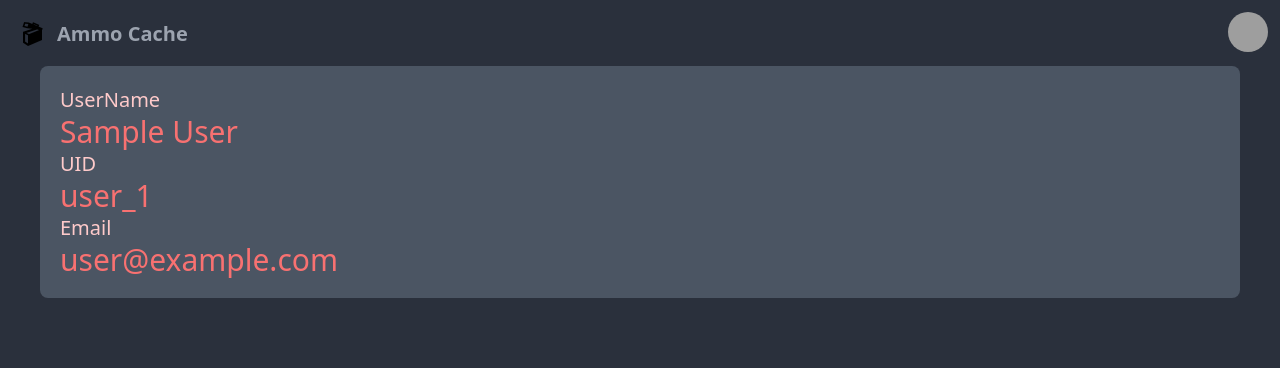
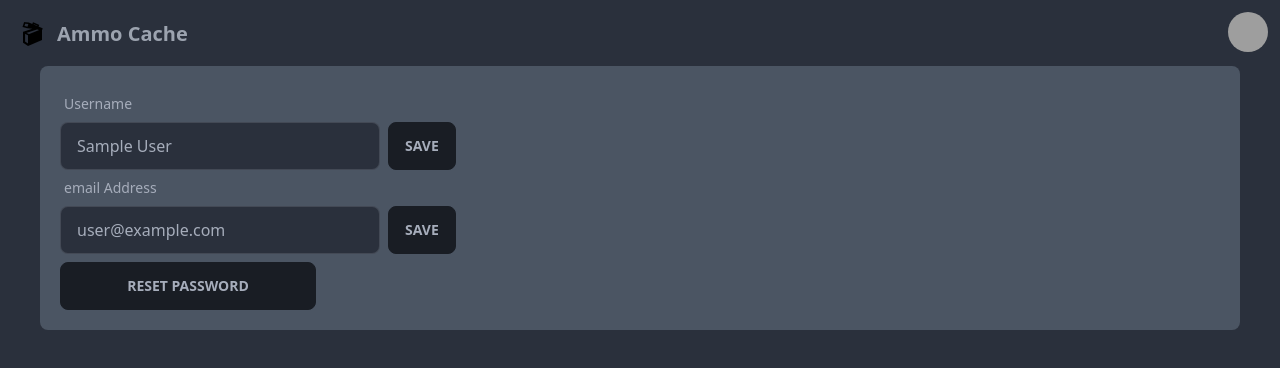
Before and after one commit to thakrisp/AmmoInventory, a SvelteKit app: page /profile in a window 1280 px wide. Shown: the top 368 px of the page. Built offline with nearby package versions, Linux system fonts and the light colour scheme; no server answers; sample sign-in values are in the browser's storage; grey boxes are pictures that could not be loaded; what Firebase would draw is missing.

Commit message:
udpate user information, Global and individual restockNumbers.

```diff
--- a/src/lib/Popup.svelte
+++ b/src/lib/Popup.svelte
@@ -1,62 +1,70 @@
 <script lang="ts">
 	import type { userAmmo } from 'src/types';
+	import ErrorMessage from './ErrorMessage.svelte';
 	import { createEventDispatcher } from 'svelte';
-	import { doc, getDoc, updateDoc } from 'firebase/firestore';
+	import { doc, getDoc, updateDoc, setDoc } from 'firebase/firestore';
 	import { db } from '../firebase';
-	import { user } from '../store/user';
+	import { restockNumber as storeRestockNumber, user } from '../store/user';
 	import shortUUID from 'short-uuid';
 
 	$: userUID = $user.uid;
 	export let ammoUUID: string = shortUUID.generate().toString();
-	export let name: string | undefined = undefined;
-	export let count: number | undefined = undefined;
-	export let type: string | undefined = undefined;
-	export let grain: number | undefined = undefined;
-	let error: string | null = null;
+	export let name: string = '';
+	export let count: number = 0;
+	export let type: string = '';
+	export let grain: number = 0;
+	export let restockNumber: number = $storeRestockNumber;
+	let errorMessage: string = '';
 
 	const dispatch = createEventDispatcher();
-	const close = () =>
-		dispatch('close', () => {
-			name = undefined;
-			count = undefined;
-			type = undefined;
-			grain = undefined;
-		});
+	const close = () => dispatch('close');
 
 	const handleKeydown = (e: KeyboardEvent) => {
 		if (e.key == 'Escape') close();
 	};
 
 	let validateForm = () => {
-		return name !== undefined && count !== undefined && type !== undefined && grain !== undefined;
+		return name !== '' && count > 0 && type !== '' && grain > 0;
 	};
 
 	// if (import.meta.env.DEV) {
 	// 	(name = 'Test Name2'), (count = 125), (type = 'Test Type2'), (grain = 112);
 	// }
+	let delteData = async () => {
+		const dataRef = doc(db, 'ammo', userUID);
+		let data: userAmmo[] = await fetchData();
+
+		let indexToChange = data.findIndex((e: userAmmo) => e.ammoUUID === ammoUUID);
+
+		if (indexToChange !== -1) {
+			data.splice(indexToChange, 1);
+			await updateDoc(dataRef, { ammo: data });
+			dispatch('newData', data);
+		}
+	};
 
 	let saveData = async () => {
 		const dataRef = doc(db, 'ammo', userUID);
-		let data = await fetchData();
+		let data: userAmmo[] = await fetchData();
 
-		if (data !== undefined) {
 		let indexToChange = data.findIndex((e: userAmmo) => e.ammoUUID === ammoUUID);
+
+		if (validateForm()) {
 			if (indexToChange !== -1) {
 				data[indexToChange].name = name;
 				data[indexToChange].count = count;
+				data[indexToChange].restockNumber = restockNumber;
 				data[indexToChange].type = type;
 				data[indexToChange].grain = grain;
 			} else {
-				data.push({ ammoUUID, name, count, grain, type });
+				data.push({ ammoUUID, restockNumber, name, count, grain, type });
 			}
 			await updateDoc(dataRef, { ammo: data });
 			dispatch('newData', data);
+			close();
 		} else {
-			await updateDoc(dataRef, { ammo: [{ ammoUUID, name, count, type, grain }] });
-			dispatch('newData', [{ ammoUUID, name, count, type, grain }]);
+			errorMessage = 'form isnt filled out completely';
 		}
-
-		close();
 	};
 
 	async function fetchData() {
@@ -78,8 +86,8 @@
 			<label for="my-modal" class="btn btn-sm btn-circle right-2 top-2" on:click={close}>✕</label>
 		</div>
 		<div class="form-control space-y-5">
-			{#if error}
-				<p class="bg-red-100 rounded-lg pl-5 text-black">{error}</p>
+			{#if errorMessage !== ''}
+				<ErrorMessage bind:errorMessage />
 			{/if}
 			<label class="input-group input-group-vertical">
 				<span>Name</span>
@@ -90,6 +98,7 @@
 					class="input input-bordered text-white"
 				/>
 			</label>
+			<div class="flex flex-col md:flex-row ">
 				<label class="input-group input-group-vertical">
 					<span>Count</span>
 					<input
@@ -99,6 +108,16 @@
 						class="input input-bordered text-white"
 					/>
 				</label>
+				<label class="input-group input-group-vertical mt-5 md:mt-0 md:ml-2">
+					<span>Restock Number</span>
+					<input
+						type="number"
+						placeholder="1000"
+						bind:value={restockNumber}
+						class="input input-bordered text-white"
+					/>
+				</label>
+			</div>
 			<label class="input-group input-group-vertical">
 				<span>type</span>
 				<input
@@ -118,8 +137,9 @@
 				/>
 			</label>
 		</div>
-		<div class="modal-action">
-			<label for="my-modal" class="btn min-w-full" on:click={saveData}>Save</label>
+		<div class="flex justify-between my-2">
+			<button class="btn btn-error" on:click={delteData}>Delete</button>
+			<button class="btn" on:click={saveData}>Save</button>
 		</div>
 	</label>
 </label>
@@ -128,4 +148,14 @@
 	label {
 		font-weight: 600;
 	}
+
+	input::-webkit-outer-spin-button,
+	input::-webkit-inner-spin-button {
+		-webkit-appearance: none;
+		margin: 0;
+	}
+
+	input[type='number'] {
+		-moz-appearance: textfield;
+	}
 </style>
--- a/src/lib/header/Header.svelte
+++ b/src/lib/header/Header.svelte
@@ -20,11 +20,14 @@
 	</div>
 	<div class="flex-none gap-2">
 		<div class="dropdown dropdown-end">
+			<!-- svelte-ignore a11y-no-noninteractive-tabindex -->
+			<!-- svelte-ignore a11y-label-has-associated-control -->
 			<label tabindex="0" class="btn btn-ghost btn-circle avatar">
 				<div class="w-10 rounded-full">
 					<img src="user.png" alt="ammo cache logo" />
 				</div>
 			</label>
+			<!-- svelte-ignore a11y-no-noninteractive-tabindex -->
 			<ul
 				tabindex="0"
 				class="mt-3 p-2 shadow menu menu-compact dropdown-content bg-base-100 rounded-box w-52"
@@ -38,6 +41,8 @@
 						<span class="badge">New</span>
 					</a>
 				</li>
+				<!-- svelte-ignore a11y-missing-attribute -->
+				<!-- svelte-ignore a11y-click-events-have-key-events -->
 				<li on:click={signOutUser}><a>Logout</a></li>
 			</ul>
 		</div>
--- a/src/lib/login/SignUp.svelte
+++ b/src/lib/login/SignUp.svelte
@@ -1,7 +1,8 @@
 <script lang="ts">
 	import { goto } from '$app/navigation';
 	import { createUserWithEmailAndPassword, updateProfile } from 'firebase/auth';
-	import { auth } from '../../firebase';
+	import { doc, setDoc } from 'firebase/firestore';
+	import { auth, db } from '../../firebase';
 	import ErrorMessage from '$lib/ErrorMessage.svelte';
 	import SubmitButton from '$lib/SubmitButton.svelte';
 
@@ -25,6 +26,12 @@
 						updateProfile(auth.currentUser, {
 							displayName: username
 						});
+						try {
+							const dataRef = doc(db, 'ammo', auth.currentUser.uid);
+							setDoc(dataRef, { ammo: [] });
+						} catch (e) {
+							console.log(e);
+						}
 						goto('/');
 					}
 				})
--- a/src/routes/(Authed)/+layout.svelte
+++ b/src/routes/(Authed)/+layout.svelte
@@ -1,15 +1,5 @@
 <script lang="ts">
 	import Header from '$lib/header/Header.svelte';
-	import { restockNumber } from '../../store/user';
-	import { onMount } from 'svelte';
-
-	onMount(async () => {
-		// let localStorageRestockNumber = localStorage.getItem('restockNumber');
-		// if (localStorageRestockNumber !== null) {
-		// 	$restockNumber = Number(localStorageRestockNumber);
-		// }
-		console.log(`localRN: ${localStorage.getItem('restockNumber')},\nstoreRN: ${$restockNumber}`);
-	});
 </script>
 
 <svelte:head>
--- a/src/routes/(Authed)/+page.svelte
+++ b/src/routes/(Authed)/+page.svelte
@@ -13,9 +13,9 @@
 	let data: userAmmo[];
 	$: data = [];
 
-	let dropDownSelected = 'All';
+	let dropDownSelected = 'All ammos';
 
-	$: filteredData = dropDownSelected === 'All' ? data : filterData(dropDownSelected);
+	$: filteredData = dropDownSelected === 'All ammos' ? data : filterData(dropDownSelected);
 	$: optionsDropDown = [...new Set(data.map((i) => i.name))];
 
 	function filterData(selected: string) {
@@ -36,7 +36,7 @@
 				data = fetchedData;
 				data.sort((a, b) => (a.name < b.name ? -1 : a.name > b.name ? 1 : 0));
 
-				$restockNumber = docSnap.data()?.restockNumber;
+				$restockNumber = docSnap.data()?.restockNumber | 0;
 			}
 		}
 	}
@@ -61,7 +61,7 @@
 			bind:value={dropDownSelected}
 			on:change={() => filterData(dropDownSelected)}
 		>
-			<option>All</option>
+			<option>All ammos</option>
 			{#each optionsDropDown as ammoOptions}
 				<option value={ammoOptions}>{ammoOptions}</option>
 			{/each}
--- a/src/routes/(Authed)/profile/+page.svelte
+++ b/src/routes/(Authed)/profile/+page.svelte
@@ -1,32 +1,77 @@
 <script lang="ts">
 	import { user } from '../../../store/user';
+	import { auth } from '../../../firebase';
+	import { updateEmail, updateProfile, sendPasswordResetEmail } from 'firebase/auth';
 
-	$: displayName = $user?.displayName;
-	$: uid = $user?.uid;
-	$: email = $user?.email;
+	$: email = $user.email || 'no email';
+	$: displayName = $user.displayName || 'no displayName';
+
+	let updateUsername = async () => {
+		if (auth.currentUser !== null) {
+			await updateProfile(auth.currentUser, {
+				displayName
+			})
+				.then(() => {})
+				.catch((error) => {
+					console.error(error);
+				});
+		}
+	};
+
+	let updateEmailAddress = async () => {
+		if (auth.currentUser !== null) {
+			updateEmail(auth.currentUser, email)
+				.then(() => {})
+				.catch((error) => {
+					console.error(error);
+				});
+		}
+	};
+
+	let resetPassword = async () => {
+		sendPasswordResetEmail(auth, email)
+			.then(() => {})
+			.catch((error) => {
+				console.error(error);
+			});
+	};
 </script>
 
 <div class="mx-10 bg-gray-600 rounded-lg p-5">
-	{#if !uid}
+	{#if email === 'no email' || displayName === 'no displayName'}
 		<p>Loading</p>
 	{:else}
-		<div>
-			<h1 class="text-xl text-red-200">UserName</h1>
-			<div class="text-3xl text-red-400">
-				{displayName}
+		<div class="flex items-end">
+			<div class="form-control w-full max-w-xs">
+				<!-- svelte-ignore a11y-label-has-associated-control -->
+				<label class="label">
+					<span class="label-text">Username</span>
+				</label>
+				<input
+					type="text"
+					on:change={(event) => (displayName = event.currentTarget.value)}
+					value={displayName}
+					class="input input-bordered w-full max-w-xs"
+				/>
 			</div>
+			<button class="btn ml-2 mt-2" on:click={updateUsername}>Save</button>
 		</div>
-		<div>
-			<h1 class="text-xl text-red-200">UID</h1>
-			<div class="text-3xl text-red-400">
-				{uid}
+
+		<div class="flex items-end">
+			<div class="form-control w-full max-w-xs">
+				<!-- svelte-ignore a11y-label-has-associated-control -->
+				<label class="label">
+					<span class="label-text">email Address</span>
+				</label>
+				<input
+					type="text"
+					on:change={(event) => (email = event.currentTarget.value)}
+					value={email}
+					class="input input-bordered w-full max-w-xs"
+				/>
 			</div>
+			<button class="btn ml-2 mt-2" on:click={updateEmailAddress}>Save</button>
 		</div>
-		<div>
-			<h1 class="text-xl text-red-200">Email</h1>
-			<div class="text-3xl text-red-400">
-				{email}
-			</div>
-		</div>
+		<button class="btn btn-wide mt-2" on:click={resetPassword}>Reset password</button>
 	{/if}
 </div>
--- a/src/routes/(Authed)/settings/+page.svelte
+++ b/src/routes/(Authed)/settings/+page.svelte
@@ -28,39 +28,12 @@
 				placeholder="1000"
 				id="panicNumber"
 				bind:value={$restockNumber}
-				class="w-32 pl-2 bg-gray-600 border-b border-b-black focus:border-none focus:rounded"
+				class="w-32 pl-2 mr-2 bg-gray-600 border-b border-b-black focus:border-none focus:rounded"
 			/>
 			<!-- svelte-ignore a11y-click-events-have-key-events -->
 
-			<div
-				on:click|preventDefault={saveRestockNumber}
-				class="{!saving
-					? 'pr-2'
-					: ''} flex bg-gray-500 ml-2 pl-2 items-center hover:bg-gray-400 rounded text-black font-semibold focus:outline-none"
-			>
-				Save
-				{#if saving}
-					<svg
-						class="animate-spin my-1 mx-2 h-5 w-5 text-white"
-						xmlns="http://www.w3.org/2000/svg"
-						fill="none"
-						viewBox="0 0 24 24"
-					>
-						<circle
-							class="opacity-25"
-							cx="12"
-							cy="12"
-							r="10"
-							stroke="currentColor"
-							stroke-width="2"
-						/>
-						<path
-							class="opacity-75"
-							fill="currentColor"
-							d="M4 12a8 8 0 018-8V0C5.373 0 0 5.373 0 12h4zm2 5.291A7.962 7.962 0 014 12H0c0 3.042 1.135 5.824 3 7.938l3-2.647z"
-						/>
-					</svg>
-				{/if}
+			<div on:click|preventDefault={saveRestockNumber} class="btn btn-sm {saving ? 'loading' : ''}">
+				{saving ? 'Saving' : 'Save'}
 			</div>
 		</div>
 	</div>
--- a/src/types.ts
+++ b/src/types.ts
@@ -1,7 +1,8 @@
 export interface userAmmo {
-    ammoUUID?: string,
+    ammoUUID: string,
     name: string;
     count: number;
+    restockNumber: number;
     grain: number;
     type: string;
 }
```
Also changed, not shown: src/lib/card/cardCountImage.svelte (+28 -16 lines), src/firebase.ts (renamed from src/firebase.js). Lines whose indentation alone changed are shown as unchanged.
